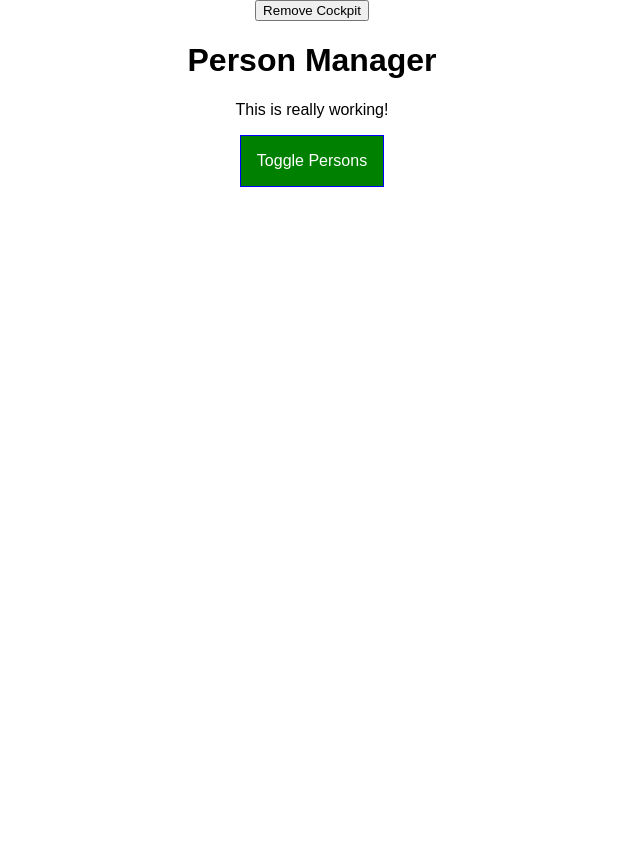
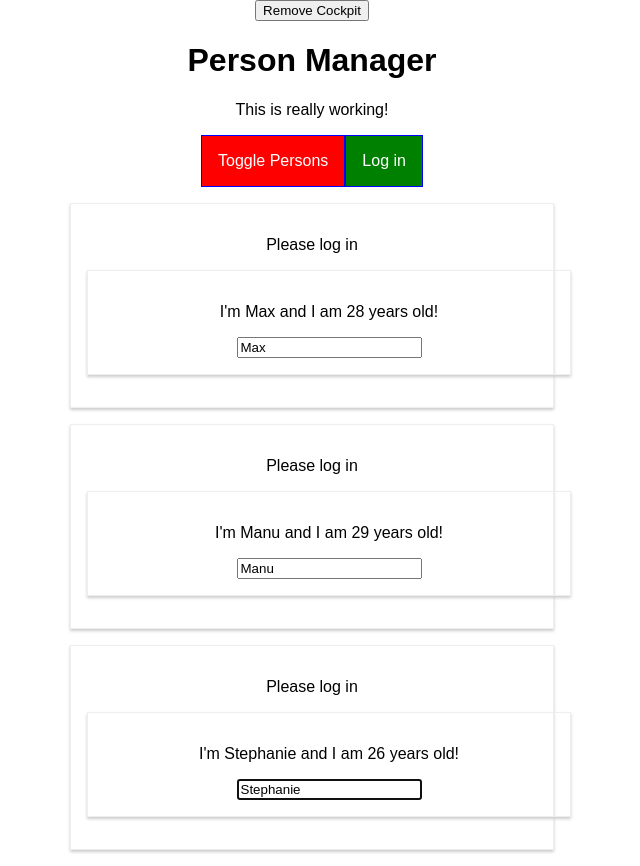
Before and after one commit to andyrosete17/reactCourse, a React (Create React App) app: page / in a window 1280 px wide. Shown: the whole page, without its empty margins (328-968 px from the left). Before the commit the page ends 800 px from the top, so only its background shows below. Built offline with nearby package versions, Linux system fonts and the light colour scheme.

Commit message:
added new changes

```diff
--- a/src/components/Cockpit/Cockpit.js
+++ b/src/components/Cockpit/Cockpit.js
@@ -1,15 +1,20 @@
-import React, {useEffect} from 'react';
 import './Cockpit.css';
+
+import React, { useEffect, useRef } from 'react';
 
 const  cockpit = (props) =>{
 
-  //Execute every time persons change
-  useEffect(()=>{
-    console.log('CockPit.js useEffect');
-    //http request
-    setTimeout(() => {
-      alert('Save data to cloud');
-    }, 1000);
+    const toggleBtnRef = useRef(null);
+
+
+    //Execute every time persons change
+    useEffect(()=>{
+        console.log('CockPit.js useEffect');
+        //http request
+        // setTimeout(() => {
+            //   alert('Save data to cloud');
+            // }, 1000);
+            toggleBtnRef.current.click();
   },[props.persons])
 
   //Execute only once when the app load or when component is destroy
@@ -51,8 +56,11 @@ if (props.showPerson) {
         <h1>{props.title}</h1>
         <p className={classes.join(' ')}>This is really working!</p>
         <button
+        ref= {toggleBtnRef}
           className={btnClass}
-          onClick={props.clicked}>Toggle Persons</button>
+          onClick={props.clicked}>Toggle Persons
+          </button>
+          <button onClick={props.login}>Log in</button>
     </div>
   );
 }
--- a/src/components/Persons/Person/Person.js
+++ b/src/components/Persons/Person/Person.js
@@ -8,8 +8,15 @@ import Aux from '../../../hoc/Auxiliary';
 import withClass from '../../../hoc/withClass';
 
 class Person extends Component {
+
+    constructor(props){
+        super(props);
+        this.inputElementRef = React.createRef();
+    }
+
     componentDidMount() {
-        this.inputElement.focus();
+        // this.inputElement.focus();
+        this.inputElementRef.current.focus();
     }
 
     render(){
@@ -21,13 +28,15 @@ class Person extends Component {
             };
             return (
                 <Aux>
+                    {this.props.isAuth ? <p>Authenticated</p> : <p>Please log in</p>}
                 <div className='Person' style={style}>
                     <p onClick={this.props.click}>I'm {this.props.name} and I am {this.props.age} years old!</p>
                     <p>{this.props.children}</p>
                     <input
                     type="text"
                     onChange={this.props.changed}
-                    ref= {(inputEl) => {this.inputElement = inputEl}}
+                    // ref= {(inputEl) => {this.inputElement = inputEl}}
+                    ref = {this.inputElementRef}
                     value={this.props.name}/>
                 </div>
             </Aux>
--- a/src/components/Persons/Persons.js
+++ b/src/components/Persons/Persons.js
@@ -1,4 +1,5 @@
-import React, {Component} from 'react';
+import React, { Component } from 'react';
+
 import Person from './Person/Person';
 
 class Persons extends Component{
@@ -39,7 +40,8 @@ class Persons extends Component{
             name={person.name}
             age={person.age}
             key={person.id}
-            changed={(event) => this.props.changed(event, person.id)} />
+            changed={(event) => this.props.changed(event, person.id)}
+            isAuth ={this.props.authenticated} />
         });
   };
 }
--- a/src/containers/App.js
+++ b/src/containers/App.js
@@ -24,7 +24,8 @@ class App extends Component {
     otherState: 'some other value',
     showPersons: false,
     showCockpit: true,
-    changeCounter: 0
+    changeCounter: 0,
+    authenticated: false
   }
 
   static getDerivedStateFromProps(props, state){
@@ -84,6 +85,10 @@ class App extends Component {
     });
   }
 
+loginHandler = () => {
+this.setState({authenticated:true});
+};
+
   render () {
     console.log('App.js Render');
     let persons = null;
@@ -95,6 +100,7 @@ class App extends Component {
              persons = {this.state.persons}
              clicked = {this.deletePersonHandler}
              changed = {this.nameChangedHandler}
+             isAuthenticated = {this.state.authenticated}
              />
           </div>
         );
@@ -114,7 +120,8 @@ class App extends Component {
           title={this.props.appTitle}
           personsLength = {this.state.persons.length}
           showPerson = {this.state.showPersons}
-          clicked = {this.tooglePersonHandler}/>
+          clicked = {this.tooglePersonHandler}
+          login={this.loginHandler}/>
           ) : null}
           {persons}
           </Aux>
```
